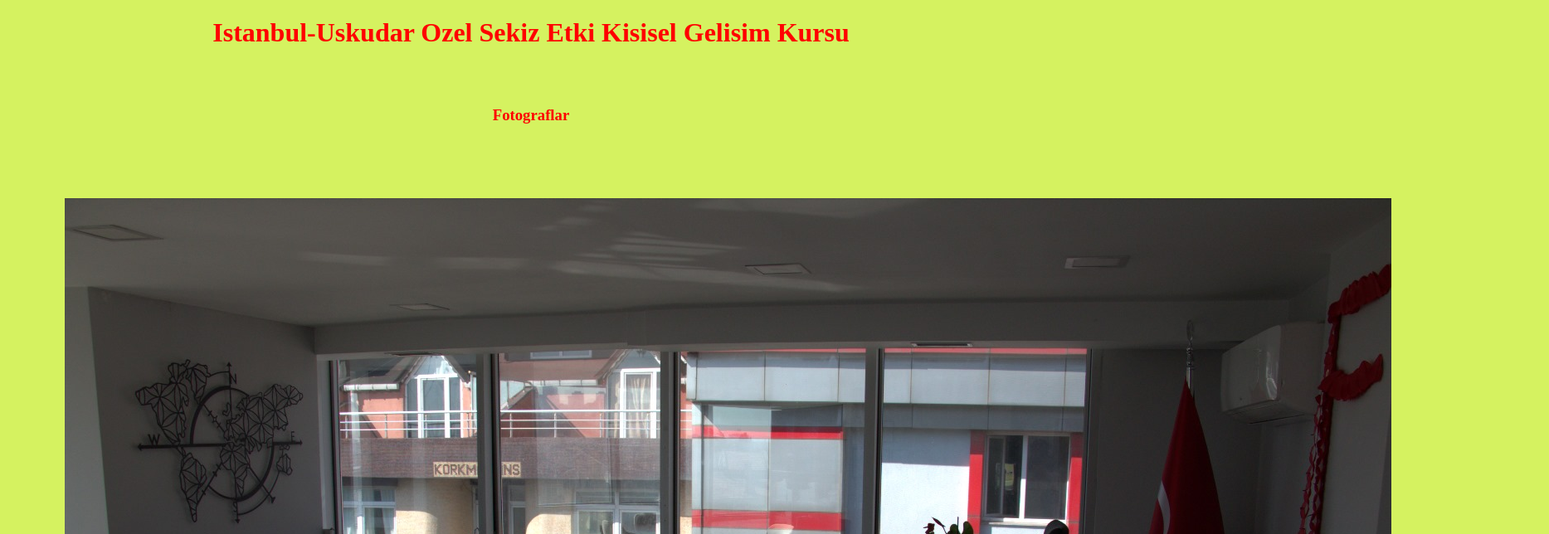
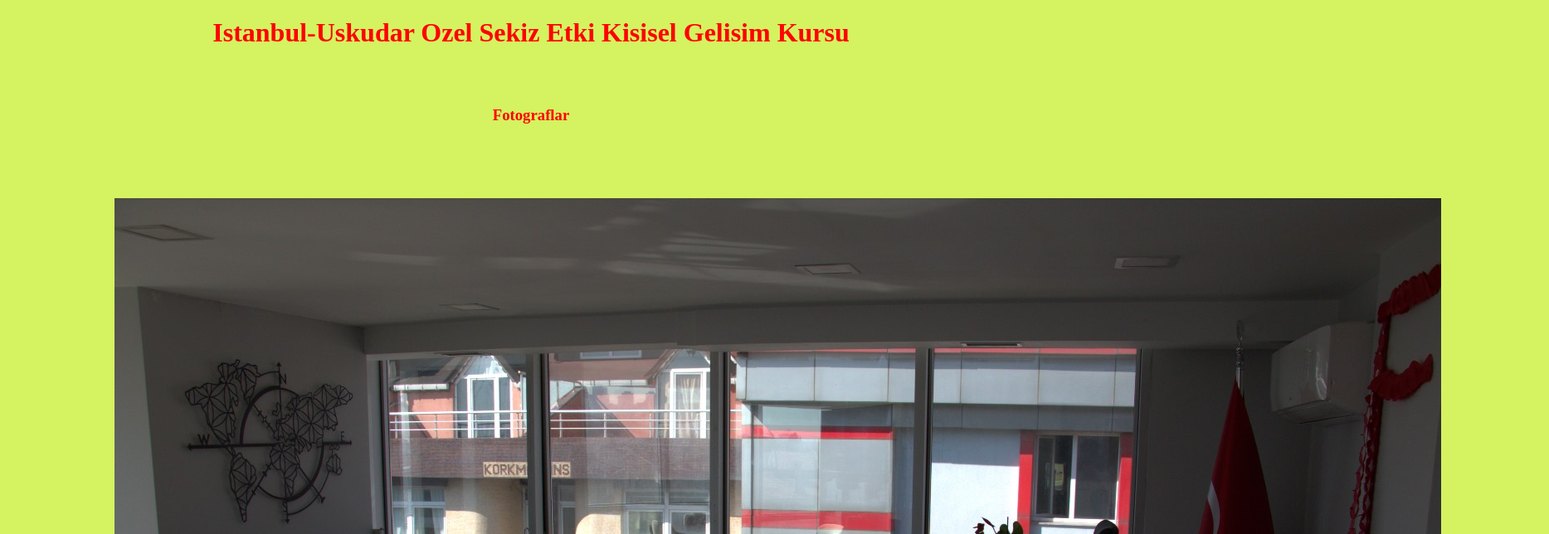
Before and after one commit to MURATOZTURK1773/Dershane, a plain HTML site: page index.html in a window 1280 px wide. Shown: the top 644 px of the page at 83% size, 1867 px wide, since content can reach past the window. Drawn offline with Linux system fonts and the light colour scheme.

```diff
--- a/index.css
+++ b/index.css
@@ -13,7 +13,7 @@
 }
 
 .pictures img {
-  margin: 70px 70px;
+  margin: 70px 130px;
 }
 
 footer {
```
